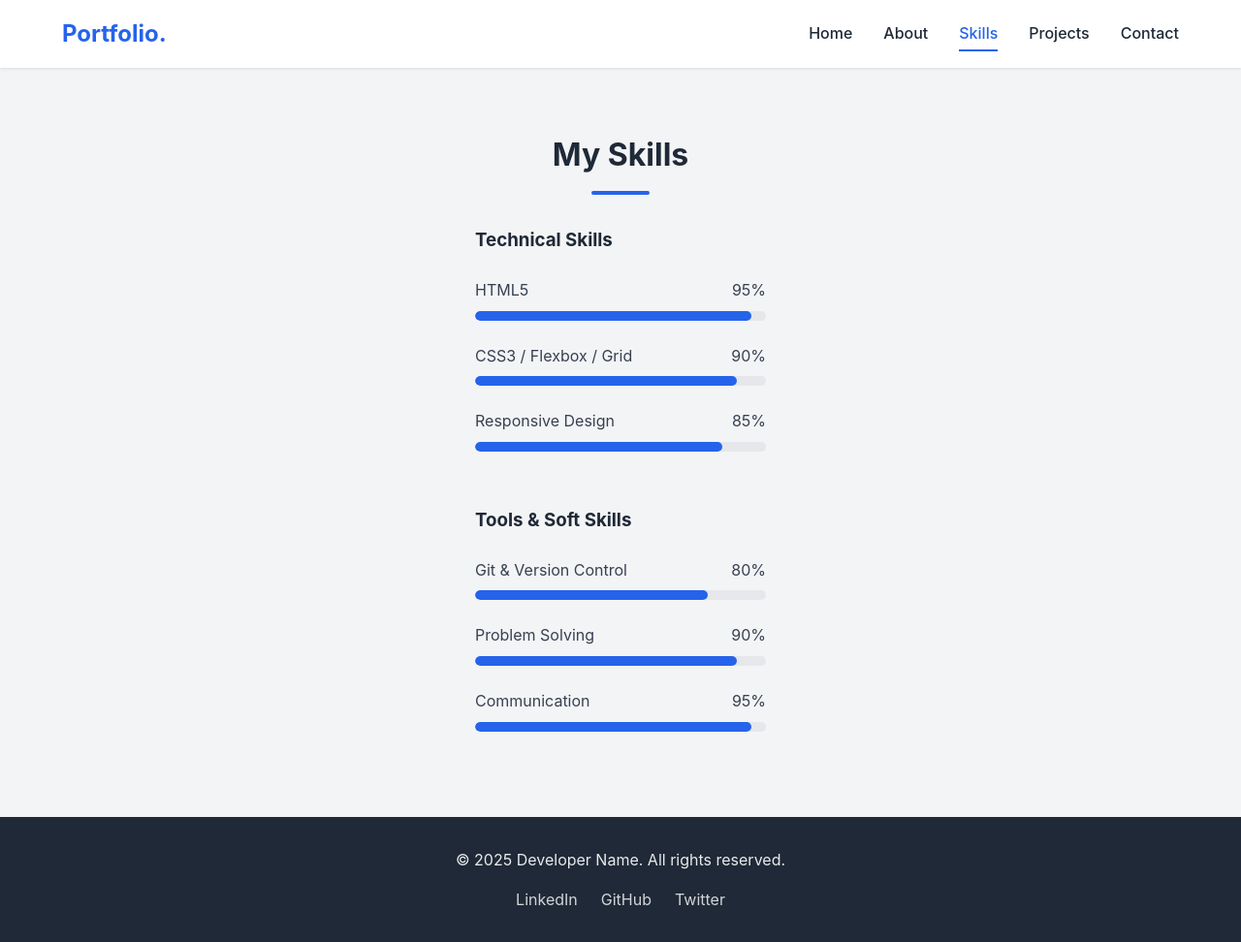
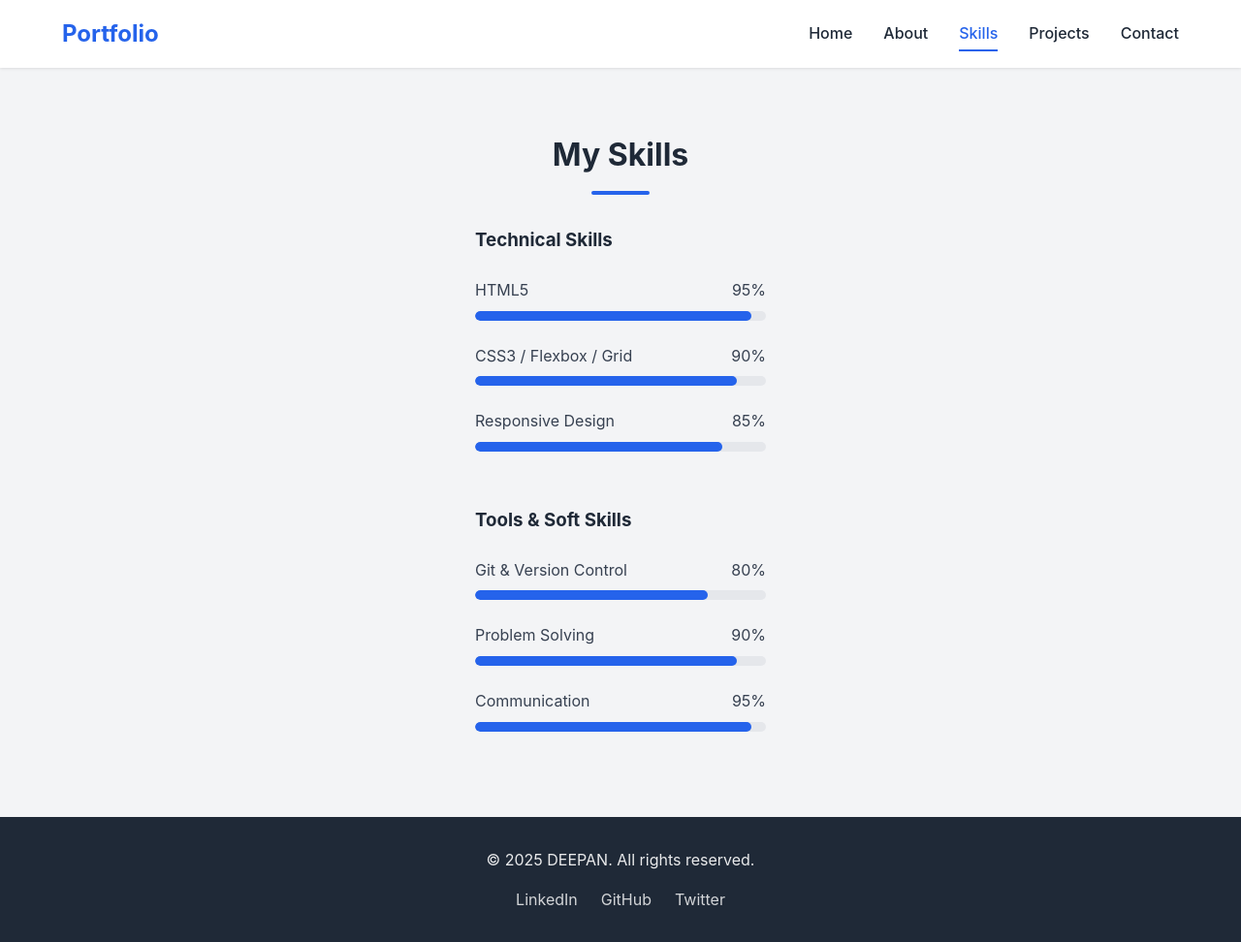
Before and after one commit to DEEPAN-ENGINEER/Ai_workshop, a plain HTML site: page skills.html in a window 1280 px wide. Shown: the whole page at 97% size. Drawn offline with Linux system fonts and the light colour scheme.

Commit message:
Fix formatting and update footer name in skills.html

```diff
--- a/skills.html
+++ b/skills.html
@@ -20,7 +20,7 @@
 
     <header>
         <div class="container nav-container">
-            <a href="index.html" class="logo">Portfolio.</a>
+            <a href="index.html" class="logo">Portfolio</a>
             <nav class="nav-links">
                 <a href="index.html">Home</a>
                 <a href="about.html">About</a>
@@ -109,7 +109,7 @@
 
     <footer>
         <div class="container footer-content">
-            <p>&copy; 2025 Developer Name. All rights reserved.</p>
+            <p>&copy; 2025 DEEPAN. All rights reserved.</p>
             <div class="social-links">
                 <a href="#">LinkedIn</a>
                 <a href="#">GitHub</a>
@@ -120,4 +120,5 @@
 
 </body>
 
+
 </html>
```
